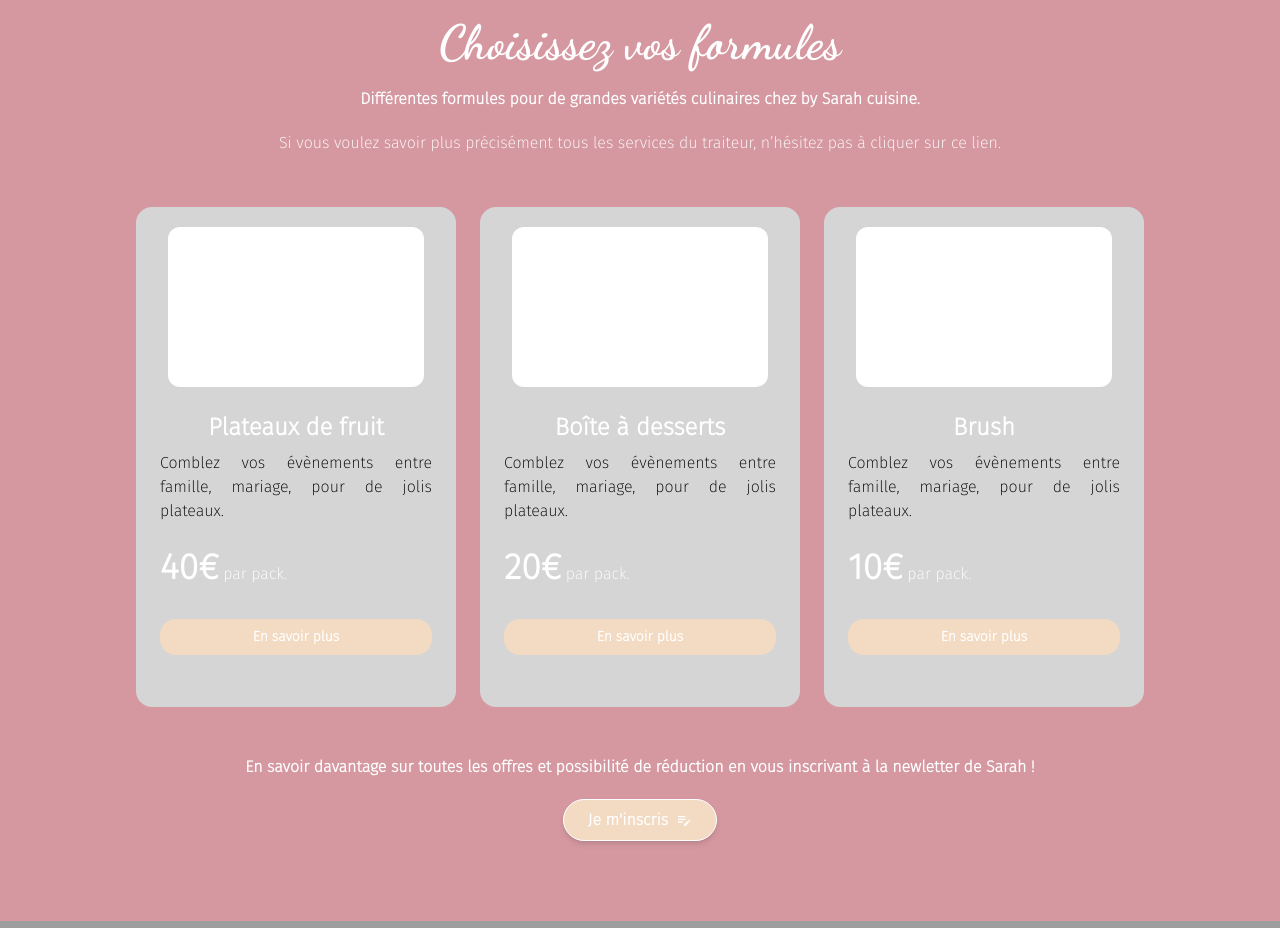
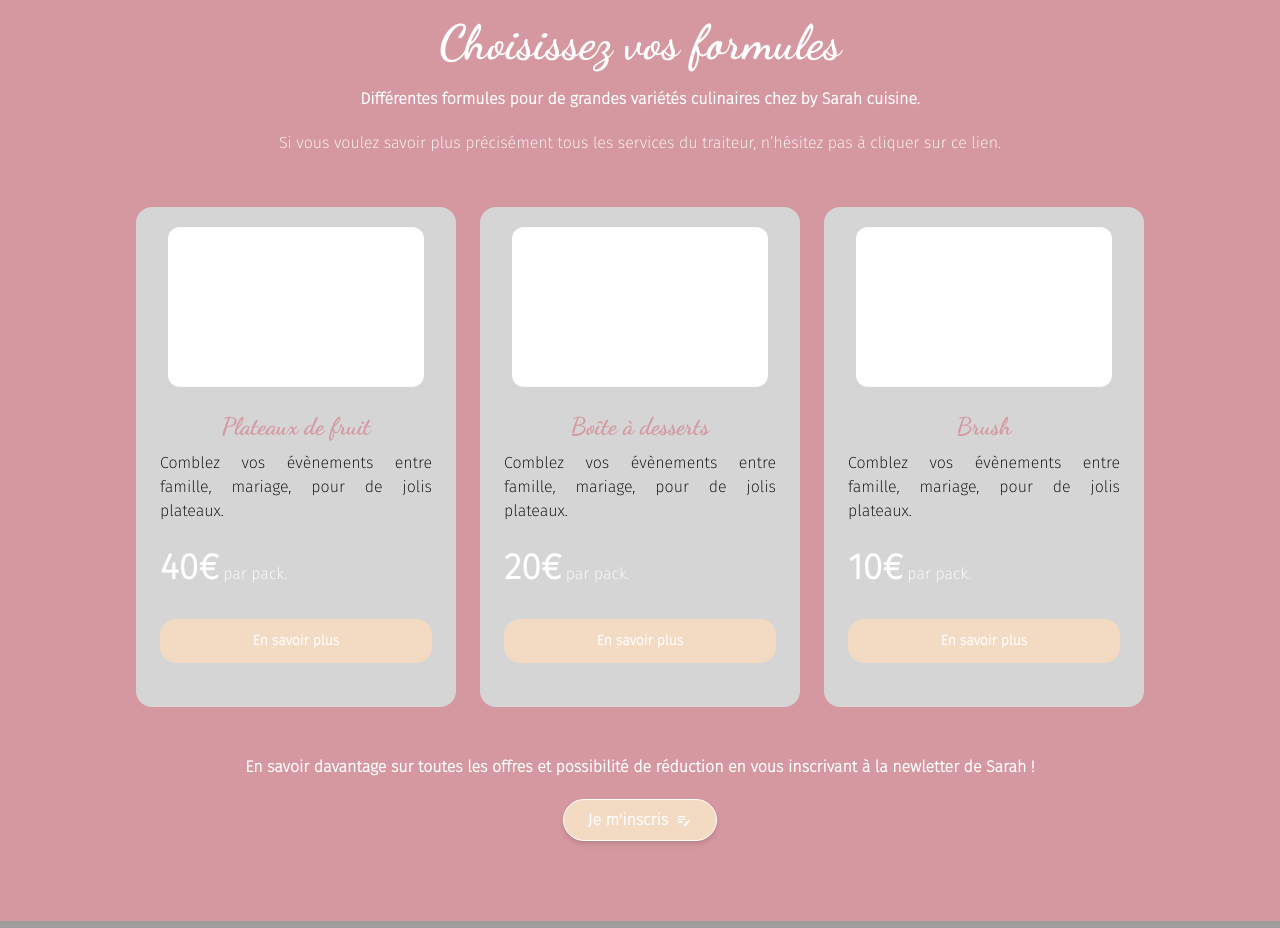
Before and after one commit to franzhopp/By-Sarah-Cuisine, a React (Vite) app: page / in a window 1280 px wide. Shown: the part 2060-2988 px from the top of the page. Built offline with nearby package versions, Linux system fonts and the light colour scheme; grey boxes are pictures that could not be loaded.

Commit message:
[ADD] change colors

```diff
--- a/src/Components/Cards/cards.jsx
+++ b/src/Components/Cards/cards.jsx
@@ -13,7 +13,7 @@ const Cards = () => {
       </div>
       <div className="mt-5 text-base text-white text-center font-sans-serif">
         Si vous voulez savoir plus précisément tous les services du traiteur,
-        n’hésitez pas à cliquer sur ce lien.
+        n’hésitez pas à <NavLink to="/services">cliquer sur ce lien</NavLink>.
       </div>
 
       <div className="mt-8 flex flex-wrap justify-center items-center space-x-0 sm:space-x-6">
@@ -23,7 +23,7 @@ const Cards = () => {
             <div className="h-40 w-64 bg-white rounded-xl"></div>
           </div>
           <div className="p-6">
-            <div className="text-2xl text-center font-extrabold text-white">
+            <div className="text-pink text-2xl text-center font-sans-recursive font-extrabold">
               Plateaux de fruit
             </div>
             <p className="text-black text-justify mt-2">
@@ -37,7 +37,7 @@ const Cards = () => {
             </p>
             <a
               href=""
-              className="mt-8 block w-full bg-f3dbc3 rounded-2xl py-2 text-sm font-semibold text-white text-center hover:bg-slate-400"
+              className="bg-f3dbc3 text-white text-center mt-8 py-3 block w-full rounded-2xl text-sm font-extrabold"
             >
               En savoir plus
             </a>
@@ -50,7 +50,7 @@ const Cards = () => {
             <div className="h-40 w-64 bg-white rounded-xl"></div>
           </div>
           <div className="p-6">
-            <div className="text-2xl text-center font-extrabold text-white">
+            <div className="text-pink text-2xl text-center font-sans-recursive font-extrabold">
               Boîte à desserts
             </div>
             <p className="text-black text-justify mt-2">
@@ -64,7 +64,7 @@ const Cards = () => {
             </p>
             <a
               href=""
-              className="mt-8 block w-full bg-f3dbc3 rounded-2xl py-2 text-sm font-semibold text-white text-center hover:bg-slate-400"
+              className="bg-f3dbc3 text-white text-center mt-8 py-3 block w-full rounded-2xl text-sm font-extrabold"
             >
               En savoir plus
             </a>
@@ -77,7 +77,7 @@ const Cards = () => {
             <div className="h-40 w-64 bg-white rounded-xl"></div>
           </div>
           <div className="p-6">
-            <div className="text-2xl text-center font-extrabold text-white">
+            <div className="text-pink text-2xl text-center font-sans-recursive font-extrabold">
               Brush
             </div>
             <p className="text-black text-justify mt-2">
@@ -91,7 +91,7 @@ const Cards = () => {
             </p>
             <a
               href=""
-              className="mt-8 block w-full bg-f3dbc3 rounded-2xl py-2 text-sm font-semibold text-white text-center hover:bg-slate-400"
+              className="bg-f3dbc3 text-white text-center mt-8 py-3 block w-full rounded-2xl text-sm font-extrabold"
             >
               En savoir plus
             </a>
```
